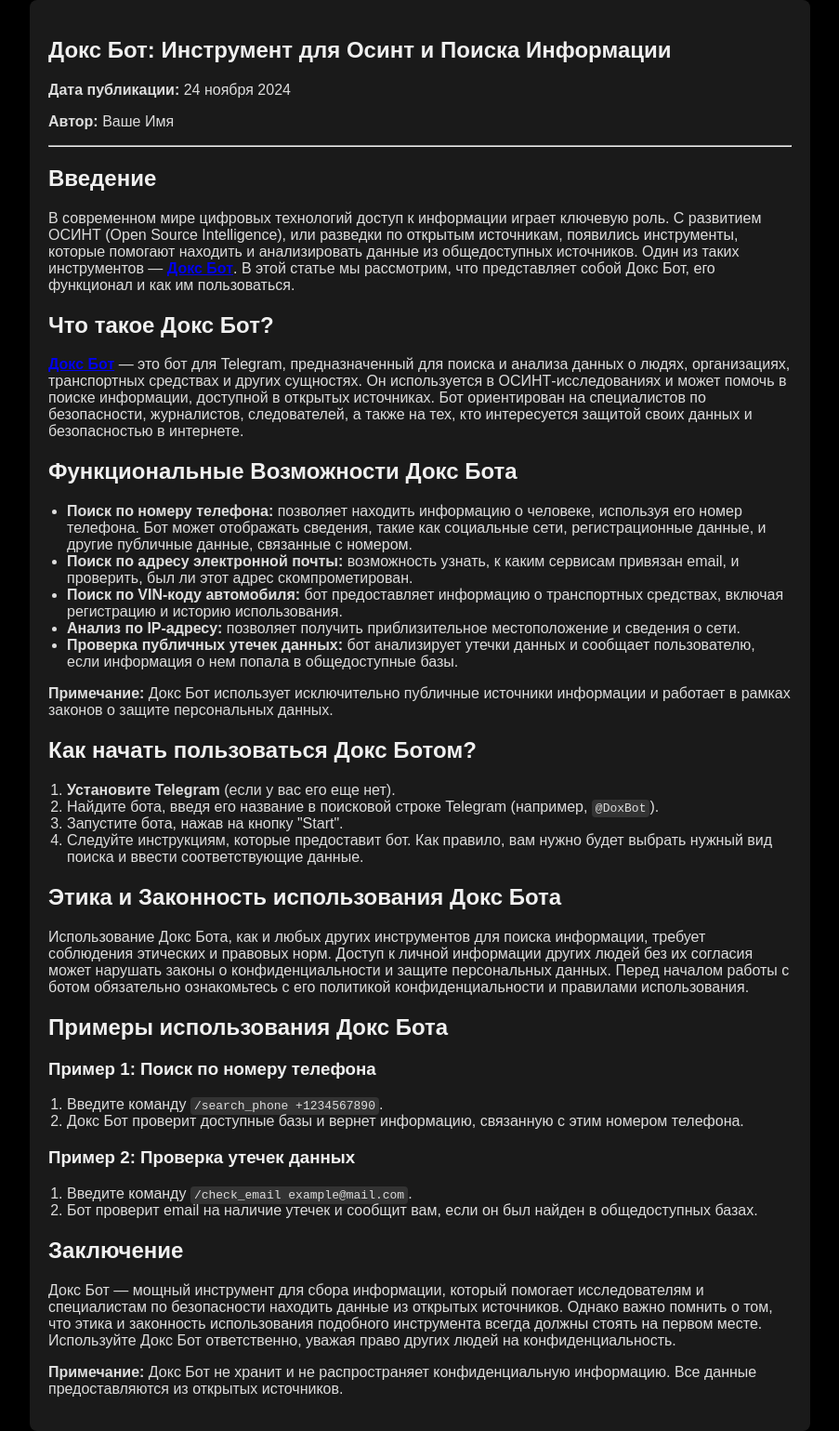
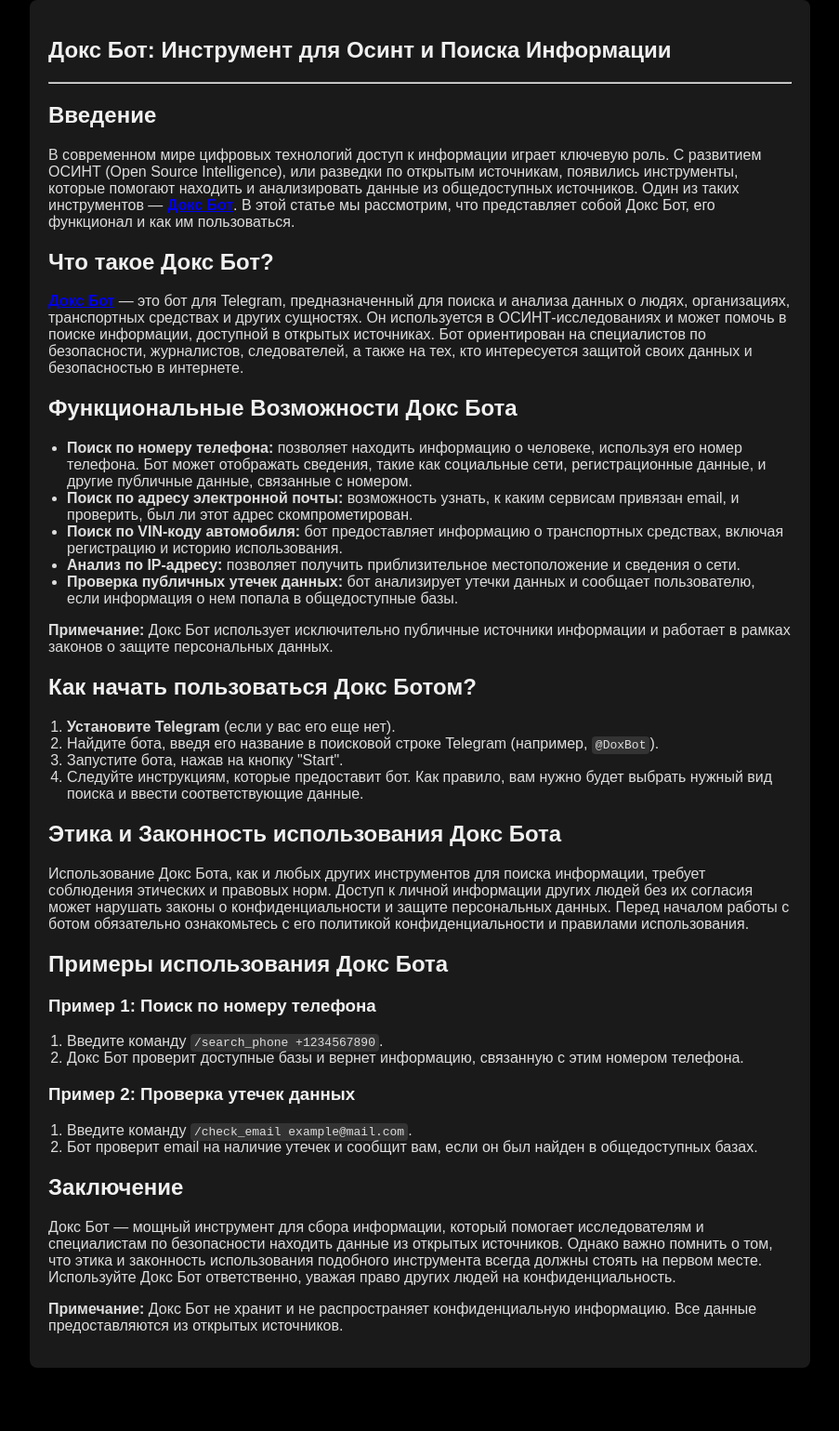
Before and after one commit to doxbinbot/doxbinbot.github.io, a Jekyll site: the page doxbot.html, which Jekyll copies as it is, in a window 1280 px wide. Shown: the whole page at 93% size, without its empty margins (188-1091 px from the left). Built offline with Jekyll 4.4.1, drawn with Linux system fonts in a browser that asks for light colours; after the commit the page ends 1471 px from its top, so only the background shows below that.

Commit message:
Update doxbot.html

```diff
--- a/doxbot.html
+++ b/doxbot.html
@@ -49,22 +49,20 @@
     <article>
         <header>
             <h1>Докс Бот: Инструмент для Осинт и Поиска Информации</h1>
-            <p><strong>Дата публикации:</strong> 24 ноября 2024</p>
-            <p><strong>Автор:</strong> Ваше Имя</p>
             <hr>
         </header>
 
         <section>
             <h2>Введение</h2>
             <p>
-                В современном мире цифровых технологий доступ к информации играет ключевую роль. С развитием ОСИНТ (Open Source Intelligence), или разведки по открытым источникам, появились инструменты, которые помогают находить и анализировать данные из общедоступных источников. Один из таких инструментов — <a href="https://t.me/Doxbininforobot" target="_blank"><strong>Докс Бот</strong></a>. В этой статье мы рассмотрим, что представляет собой Докс Бот, его функционал и как им пользоваться.
+                В современном мире цифровых технологий доступ к информации играет ключевую роль. С развитием ОСИНТ (Open Source Intelligence), или разведки по открытым источникам, появились инструменты, которые помогают находить и анализировать данные из общедоступных источников. Один из таких инструментов — <a href="https://doxbinbot.ru" target="_blank"><strong>Докс Бот</strong></a>. В этой статье мы рассмотрим, что представляет собой Докс Бот, его функционал и как им пользоваться.
             </p>
         </section>
 
         <section>
             <h2>Что такое Докс Бот?</h2>
             <p>
-                <a href="https://t.me/Doxbininforobot" target="_blank"><strong>Докс Бот</strong></a> — это бот для Telegram, предназначенный для поиска и анализа данных о людях, организациях, транспортных средствах и других сущностях. Он используется в ОСИНТ-исследованиях и может помочь в поиске информации, доступной в открытых источниках. Бот ориентирован на специалистов по безопасности, журналистов, следователей, а также на тех, кто интересуется защитой своих данных и безопасностью в интернете.
+                <a href="https://doxbinbot.ru/" target="_blank"><strong>Докс Бот</strong></a> — это бот для Telegram, предназначенный для поиска и анализа данных о людях, организациях, транспортных средствах и других сущностях. Он используется в ОСИНТ-исследованиях и может помочь в поиске информации, доступной в открытых источниках. Бот ориентирован на специалистов по безопасности, журналистов, следователей, а также на тех, кто интересуется защитой своих данных и безопасностью в интернете.
             </p>
         </section>
 
```
